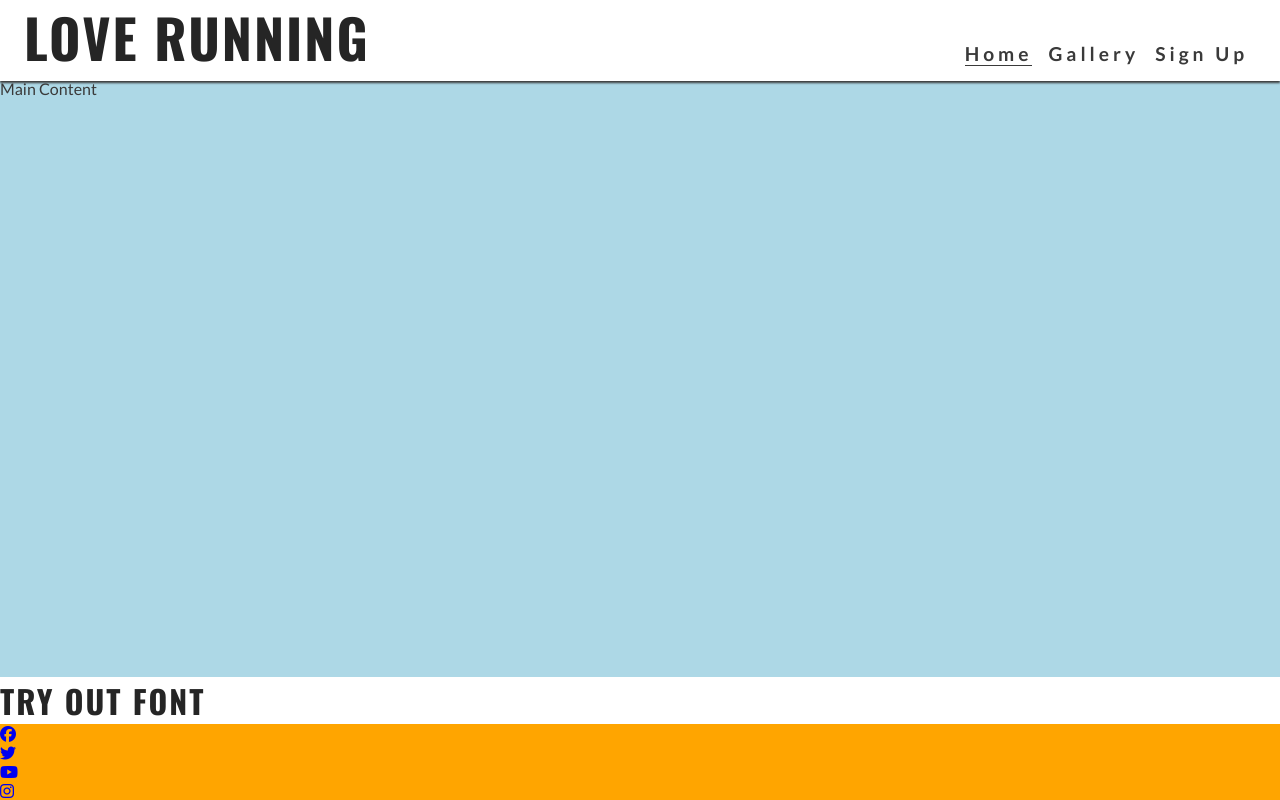
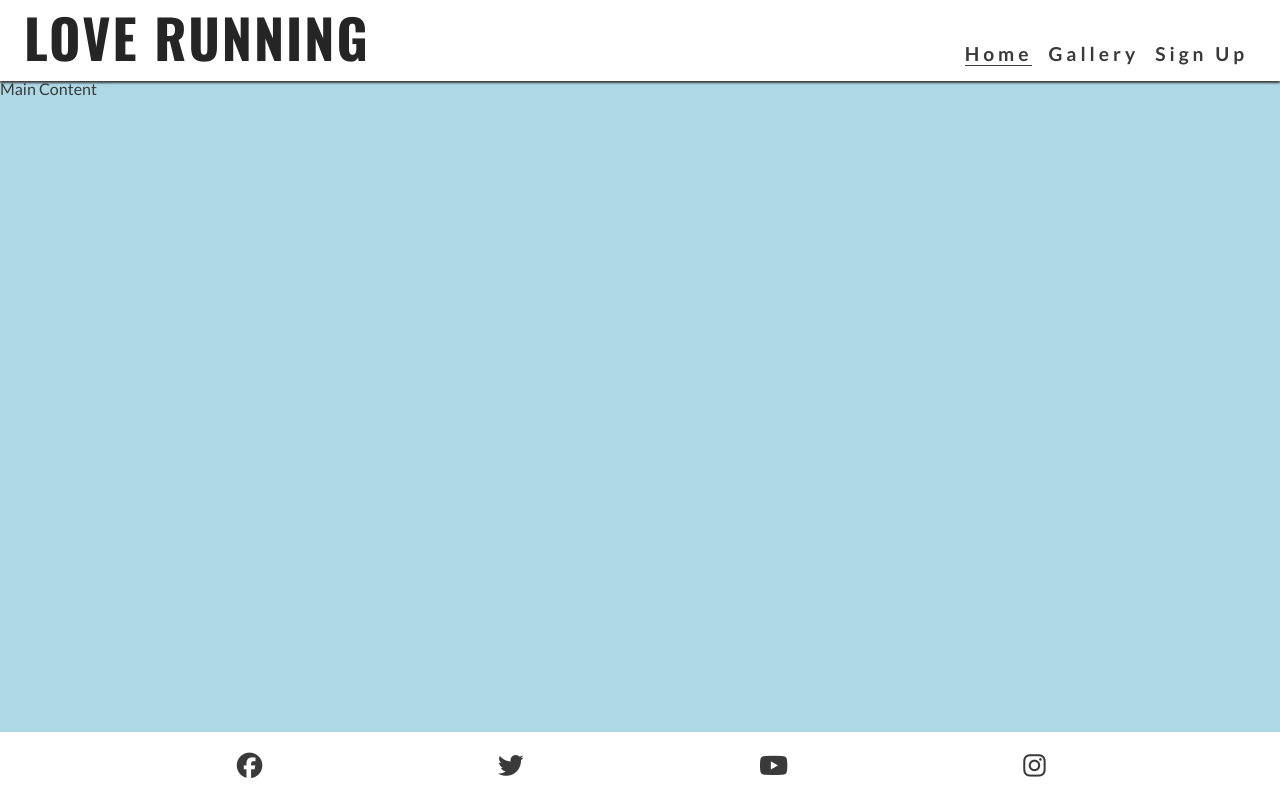
Before and after one commit to TK987/love-running, a plain HTML site: page index.html in a window 1280 px wide. Drawn offline with nearby package versions, Linux system fonts and the light colour scheme.

Commit message:
style footer icons for all screen sizes

```diff
--- a/assets/css/style.css
+++ b/assets/css/style.css
@@ -98,7 +98,19 @@ main {
 
 /* footer */
 footer {
-    background-color: orange;
+#social-networks {
+    text-align: center;
+    padding: 20px 0;
+    display: flex;
+    justify-content: space-evenly;
+    list-style-type: none;
+
+}
+#social-networks i {
+    font-size: 160%;
+    padding: 5%;
+    color: #3a3a3a;
+}
 
 }
 
--- a/index.html
+++ b/index.html
@@ -37,26 +37,27 @@
 
   <!-- Main content-->
   <main>Main Content</main>
-  <h1>Try out font</h1>
+
+
 
   <!-- Footer -->
   <footer>
-    <ul>
+    <ul id="social-networks">
+
       <li><a href="http://www.facebook.com/" target="_blank" rel="noopener" aria-label="Visit our Facebook page (opens in a new tab)"><i class="fa-brands fa-facebook"></i></a></li>
-    </ul>
 
-    <ul>
+
+
       <li><a href="http://www.x.com/" target="_blank" rel="noopener" aria-label="Visit our Twitter page (opens in a new tab)"><i class="fa-brands fa-twitter"></i></i></a></li>
-    </ul>
 
-    <ul>
+
+
       <li><a href="http://www.youtube.com/" target="_blank" rel="noopener" aria-label="Visit our Youtube page (opens in a new tab)"><i class="fa-brands fa-youtube"></i></i></i></a></li>
-    </ul>
 
-    <ul>
+
+
       <li><a href="http://www.instagram.com/" target="_blank" rel="noopener" aria-label="Visit our Youtube page (opens in a new tab)"><i class="fa-brands fa-instagram"></i></i></i></i></a></li>
     </ul>
-
 
   </footer>
 
```
